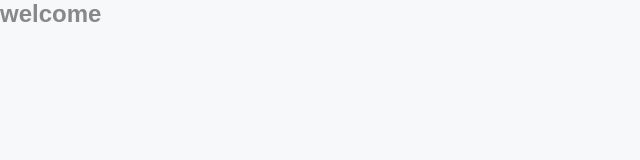
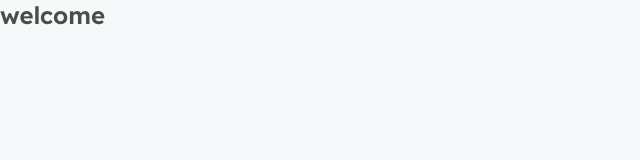
Before and after one commit to KevenAndrade/podecaster, a Next.js app: page / in a window 1280 px wide. Shown: the top 160 px of the page, without its empty margins (0-640 px from the left). Built offline with nearby package versions, Linux system fonts and the light colour scheme.

Commit message:
Fonte configurado

```diff
--- /dev/null
+++ b/src/pages/_document.tsx
@@ -0,0 +1,19 @@
+import Document, {Html, Head, Main, NextScript} from 'next/document';
+
+export default class MyDocument extends Document {
+    render() {
+        return(
+            <Html>
+                <Head>
+                    <link rel="preconnect" href="https://fonts.googleapis.com"/>
+                    <link rel="preconnect" href="https://fonts.gstatic.com" />
+                    <link href="https://fonts.googleapis.com/css2?family=Inter&family=Lexend:wght@500;600&display=swap" rel="stylesheet"/>
+                </Head>
+                <body>
+                    <Main />
+                    <NextScript />
+                </body>
+            </Html>
+        );
+    }
+}
--- a/src/styles/global.scss
+++ b/src/styles/global.scss
@@ -36,9 +36,16 @@
 body {
     background:var(--gray-50);
 }
+
 body, input, textarea, button {
-    font: 500 1rem sans-serif;
+    font: 500 1rem Inter, sans-serif;
     color: var(--gray-500);
+}
+
+h1, h2, h3, h4, h5, h6 {
+    font-weight: 600;
+    font-family: Lexend, sans-serif;
+    color: var(--gray-800);
 }
 
 h1{
```
